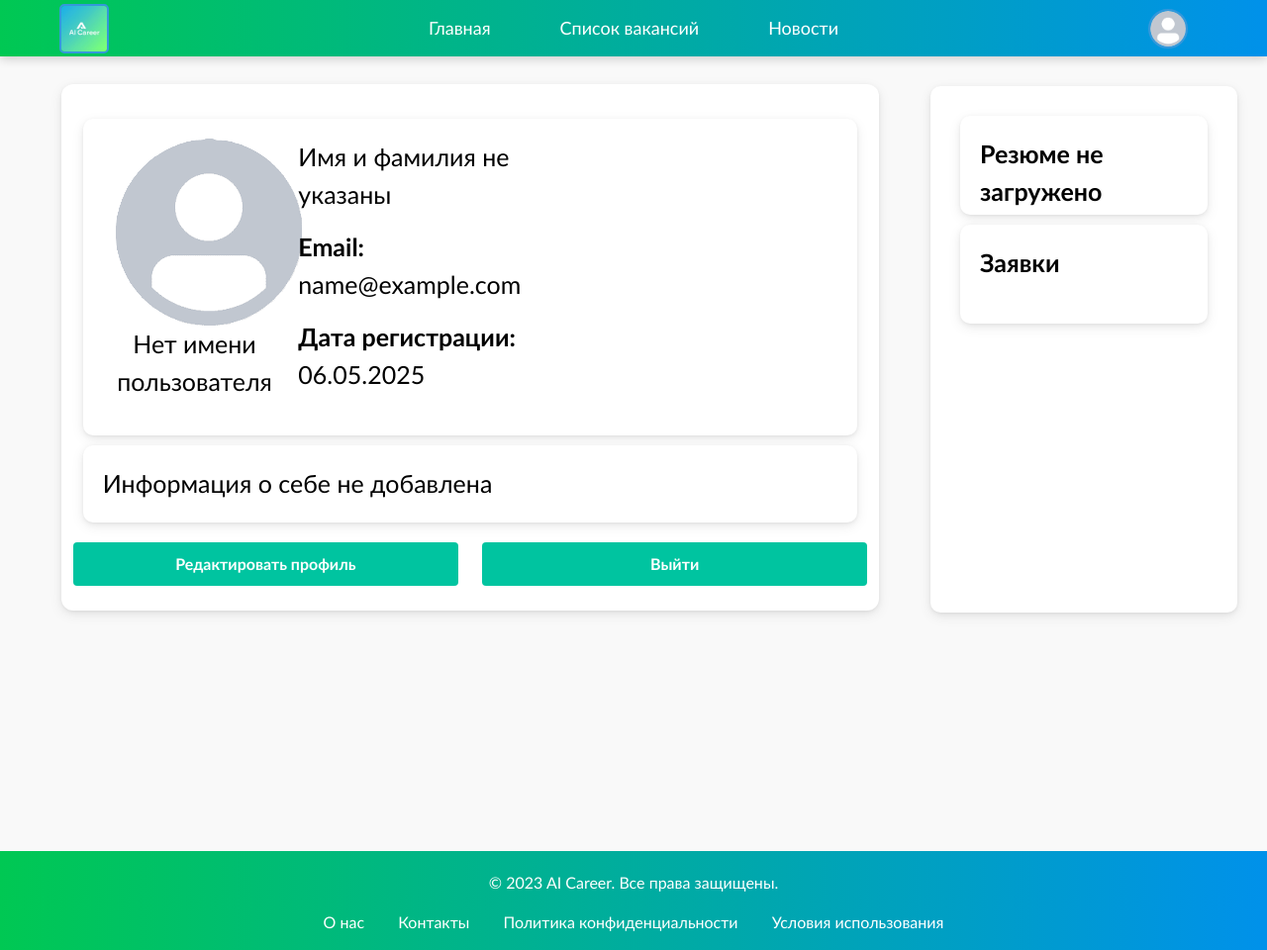
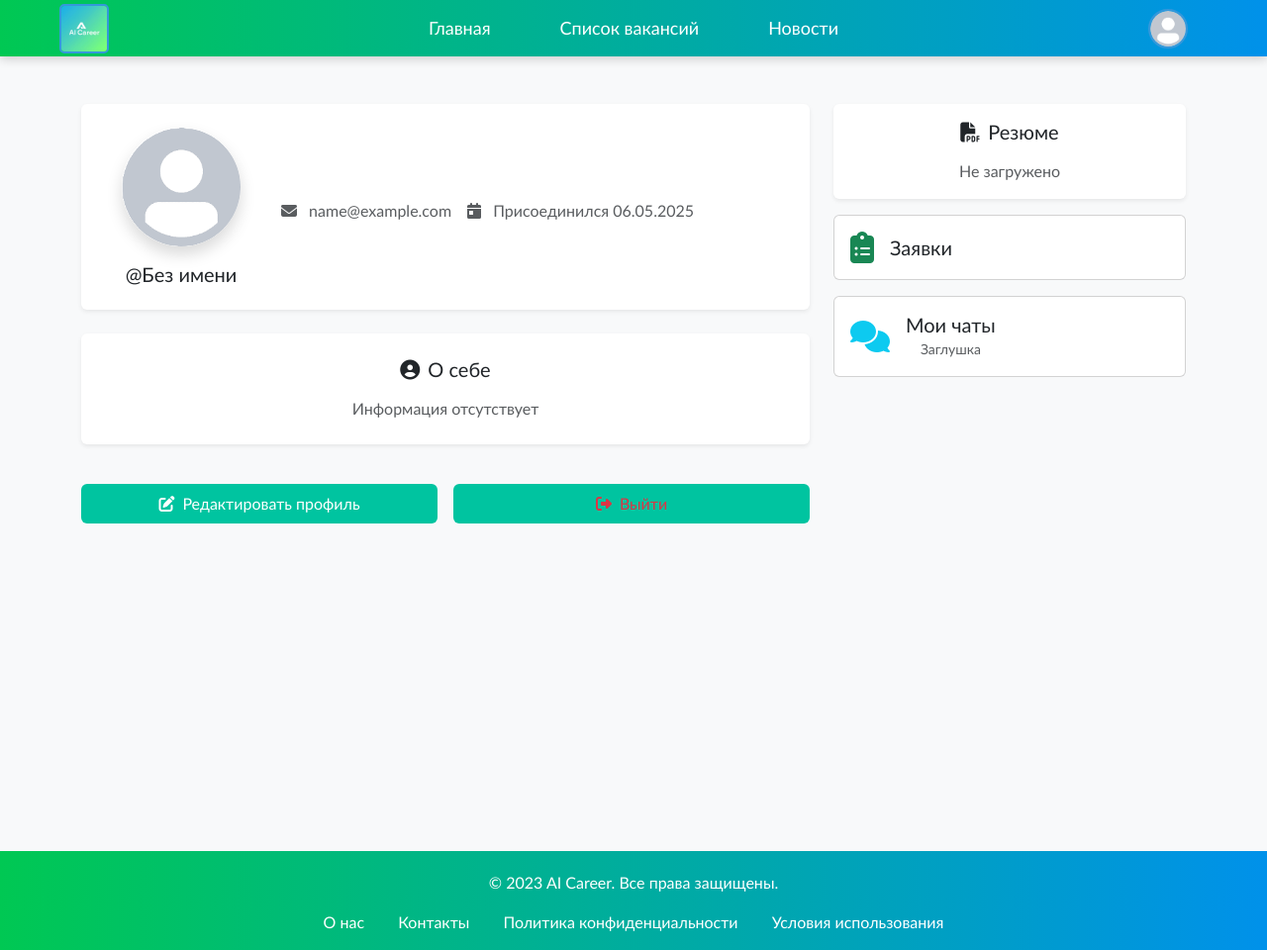
Before and after one commit to skyer12322/FinalProject, a Django app: page /profile/ in a window 1280 px wide. Shown: the whole page at 99% size. Run offline with Django 5.2, Linux system fonts and the light colour scheme; the visitor is signed in with stand-in values (Sample User, id 1); data that the repository does not hold is empty.

Commit message:
profile edit

```diff
--- a/RecruitHelper/templates/users/profile.html
+++ b/RecruitHelper/templates/users/profile.html
@@ -11,17 +11,31 @@
     <link rel="stylesheet" href="{% static 'css/styles.css' %}">
     <link rel="stylesheet" href="{% static 'css/users/profile.css' %}">
     <link href="https://cdn.jsdelivr.net/npm/bootstrap@5.3.0/dist/css/bootstrap.min.css" rel="stylesheet">
+    <link rel="stylesheet" href="https://cdnjs.cloudflare.com/ajax/libs/font-awesome/6.4.0/css/all.min.css">
     <script src="https://cdn.jsdelivr.net/npm/bootstrap@5.3.0/dist/js/bootstrap.bundle.min.js"></script>
     <link rel="icon" href="{% static 'favicon.ico' %}" type="image/x-icon">
+    <style>
+        :root {
+            --primary-color: #6366f1;
+            --hover-color: #4f46e5;
+            --background: #f8f9fa;
+        }
+    </style>
 </head>
 
-<body class="profile-body">
+<body class="profile-body bg-light">
     {% include "../main/menu.html" %}
-    <div class="row" style="margin:20px">
-        <div class="profile-detail-container col-md-8 flex-container">
-            <div style="margin-top: 10  px">
-                <div class="profile-card row card-box">
-                    <div class="col-3">
+
+    <div class="container-lg py-5">
+        <div class="row g-4">
+            <!-- Основная информация -->
+            <div class="col-lg-8">
+                <div class="card shadow-sm border-0 overflow-hidden">
+                    <div class="card-body p-4">
+                        <div class="row align-items-center">
+                            <!-- Аватар -->
+                            <div class="col-md-3 text-center">
+                                <div class="avatar-upload position-relative">
                                     <img src="
                                         {% if user|is_instance:'Company' and user.company.avatar %}
                                             {{ user.company.avatar.url }}
@@ -30,124 +44,142 @@
                                         {% else %}
                                             {% static 'images/default_avatar.png' %}
                                         {% endif %}"
-                            alt="Аватар пользователя"
-                            class="profile-avatar" style="align-content:center">
+                                        class="rounded-circle shadow"
+                                        width="120"
+                                        height="120"
+                                        alt="Аватар">
+                                </div>
                                 {% if user.role == 'user' %}
-                        {% if user.main_name%}
-                            <p class="profile-name" style="margin-top:10px; font-size:35px; margin-bottom:0px">
-                                @{{ user.main_name }}
-                            </p>
-                        {% else %}
-                            <p>
-                            Нет имени пользователя
-                            </p>
-                        {% endif %}
+                                <h5 class="mt-3 mb-0">
+                                    @{{ user.main_name|default:"Без имени" }}
+                                </h5>
                                 {% endif %}
                             </div>
-                    <div class="secondary-info col-5">
+
+                            <!-- Основные данные -->
+                            <div class="col-md-9 mt-4 mt-md-0">
+                                <div class="d-flex flex-column gap-2">
                                     {% if user.role == 'user' %}
-                            {% if user.cuser.first_name and user.cuser.last_name %}
-                            <p style="font-size: 35px"><strong>{{ user.cuser.first_name }} {{ user.cuser.last_name }}</strong></p>
+                                        <h2 class="mb-0">
+                                            {{ user.cuser.first_name|default:"" }} {{ user.cuser.last_name|default:"" }}
+                                        </h2>
                                     {% else %}
-                            <p>Имя и фамилия не указаны</p>
+                                        <h2 class="mb-0">{{ user.main_name }}</h2>
                                     {% endif %}
-                        {% else %}
-                            <p style="font-size: 35px">{{user.main_name}}</p>
-                        {% endif %}
-                        <p class="profile-email"><strong>Email:</strong> {{ user.email }}</p>
-                        <p class="profile-joined"><strong>Дата регистрации:</strong> {{ user.date_joined|date:"d.m.Y" }}</p>
-                        {% if user.role == 'company' %}
-                            <p><strong>Сайт:</strong>
-                                {% if user.company.website %}
-                                <a href="{{ user.company.website }}">{{ user.company.website }}</a>
-                                {% else %}
-                                Не указаны
-                                {% endif %}
-                            </p>
-                        {% endif %}
+
+                                    <div class="d-flex flex-wrap gap-3 text-muted">
+                                        <div>
+                                            <i class="fas fa-envelope me-2"></i>
+                                            {{ user.email }}
                                         </div>
+                                        <div>
+                                            <i class="fas fa-calendar-day me-2"></i>
+                                            Присоединился {{ user.date_joined|date:"d.m.Y" }}
                                         </div>
-
-                <div class="col-12 main-info-card">
-                    {% if user.role == 'user' %}
-                    <div class="col-12 main-info-card">
-                        <div class="bio card-box">
-                            {{ user.description|default:"Информация о себе не добавлена" }}
-                        </div>
-                    </div>
-                    {% elif user.role == 'company' %}
-                    <div class="bio card-box">
-                        <p><strong>Описание:</strong></p>
-                        {{ user.description|default:"Описание отсутствует" }}
+                                        {% if user.role == 'company' and user.company.website %}
+                                        <div>
+                                            <i class="fas fa-globe me-2"></i>
+                                            <a href="{{ user.company.website }}" class="text-decoration-none">
+                                                {{ user.company.website|truncatechars:20 }}
+                                            </a>
                                         </div>
                                         {% endif %}
-
-                    <div class="profile-actions row">
-                        <div class="col-6">
-                            {% if user.role == 'company' %}
-                            <button class="voting-list-button container btn" onclick="location.href='/profile/edit/';" type="button">
-                                Редактировать компанию
-                            </button>
-                            <button class="voting-list-button container btn" onclick="location.href='/vacancies/add/';" type="button">
-                                Добавить вакансию
-                            </button>
-                            {% elif user.role == 'user' %}
-                            <button class="voting-list-button container btn" onclick="location.href='/profile/edit/';" type="button">
-                                Редактировать профиль
-                            </button>
-                            {% endif %}
-                        </div>
-                        <div class="col-6">
-                            <button class="voting-list-button container btn" onclick="location.href='logout';" type="button">Выйти</button>
                                     </div>
                                 </div>
                             </div>
                         </div>
                     </div>
-        <div class="flex-container options card-box col-md-3">
-            {% if user.role == 'user' %}
-            <div class="resume card-box">
-                {% if user.cuser.resume %}
-                <a href="{{ user.cuser.resume.url }}"><p><strong>Скачать резюме</strong></p></a>
-                {% else %}
-                <p><strong>Резюме не загружено</strong></p>
+                </div>
+
+                <!-- Блок описания -->
+                <div class="card shadow-sm border-0 mt-4">
+                    <div class="card-body p-4">
+                        <h5 class="mb-3">
+                            <i class="fas fa-user-circle me-2"></i>О себе
+                        </h5>
+                        <div class="text-muted line-height-2">
+                            {{ user.description|default:"Информация отсутствует" }}
+                        </div>
+                    </div>
+                </div>
+
+                <!-- Действия -->
+                <div class="row g-3 mt-4">
+                    <div class="col-md-6">
+                        <a href="/profile/edit/" class="btn btn-primary w-100 d-flex align-items-center justify-content-center py-2">
+                            <i class="fas fa-edit me-2"></i>Редактировать профиль
+                        </a>
+                    </div>
+                    <div class="col-md-6">
+                        <a href="logout" class="btn btn-outline-danger w-100 d-flex align-items-center justify-content-center py-2">
+                            <i class="fas fa-sign-out-alt me-2"></i>Выйти
+                        </a>
+                    </div>
+                    {% if user.role == 'company' %}
+                    <div class="col-12">
+                        <a href="/vacancies/add/" class="btn btn-success w-100 d-flex align-items-center justify-content-center py-2">
+                            <i class="fas fa-plus-circle me-2"></i>Добавить вакансию
+                        </a>
+                    </div>
                     {% endif %}
                 </div>
-            {% elif user.role == 'company' %}
-            <a href="{% url 'profile_vacancies' %}">
-                <div class="vacancies card-box">
-                    <p><strong>Вакансии</strong></p>
+            </div>
+
+            <!-- Правая панель -->
+            <div class="col-lg-4">
+                <div class="sticky-top" style="top: 20px;">
+                    <div class="d-grid gap-3">
+                        {% if user.role == 'user' %}
+                        <div class="card shadow-sm border-0">
+                            <div class="card-body text-center">
+                                <h5 class="mb-3">
+                                    <i class="fas fa-file-pdf me-2"></i>Резюме
+                                </h5>
+                                {% if user.cuser.resume %}
+                                    <a href="{{ user.cuser.resume.url }}" class="btn btn-outline-primary w-100">
+                                        Скачать PDF
+                                    </a>
+                                {% else %}
+                                    <div class="text-muted">Не загружено</div>
+                                {% endif %}
+                            </div>
+                        </div>
+                        {% else %}
+                        <a href="{% url 'profile_vacancies' %}" class="card hover-shadow text-decoration-none">
+                            <div class="card-body d-flex align-items-center">
+                                <i class="fas fa-briefcase fa-2x me-3 text-primary"></i>
+                                <div>
+                                    <h5 class="mb-0">Вакансии</h5>
+                                </div>
                             </div>
                         </a>
                         {% endif %}
-            <a href="{% url 'applications' %}">
-                <div class="applications card-box">
-                    <p><strong>Заявки</strong></p>
+
+                        <a href="{% url 'applications' %}" class="card hover-shadow text-decoration-none">
+                            <div class="card-body d-flex align-items-center">
+                                <i class="fas fa-clipboard-list fa-2x me-3 text-success"></i>
+                                <div>
+                                    <h5 class="mb-0">Заявки</h5>
+                                </div>
+                            </div>
+                        </a>
+
+                        <!-- Новая кнопка "Мои чаты" -->
+                        <a href="#" class="card hover-shadow text-decoration-none">
+                            <div class="card-body d-flex align-items-center">
+                                <i class="fas fa-comments fa-2x me-3 text-info"></i>
+                                <div>
+                                    <h5 class="mb-0">Мои чаты</h5>
+                                    <small class="text-muted">Заглушка</small>
+                                </div>
                             </div>
                         </a>
                     </div>
                 </div>
             </div>
-    {% include "../main/footer.html" %}
-    <div class="modal fade" id="uploadResumeModal" tabindex="-1" aria-labelledby="uploadResumeModalLabel" aria-hidden="true">
-        <div class="modal-dialog">
-            <div class="modal-content">
-                <div class="modal-header">
-                    <h5 class="modal-title" id="uploadResumeModalLabel">Загрузить резюме</h5>
-                    <button type="button" class="btn-close" data-bs-dismiss="modal" aria-label="Close"></button>
-                </div>
-                <div class="modal-body">
-                    <form action="{% url 'upload_resume' %}" method="POST" enctype="multipart/form-data">
-                        {% csrf_token %}
-                        <div class="mb-3">
-                            <label for="resume" class="form-label">Выберите файл резюме</label>
-                            <input type="file" class="form-control" id="resume" name="resume" required>
-                        </div>
-                        <button type="submit" class="btn btn-primary">Загрузить</button>
-                    </form>
         </div>
     </div>
-        </div>
-    </div>
+
+    {% include "../main/footer.html" %}
 </body>
 </html>
```
Also changed, not shown: RecruitHelper/templates/users/profileedit.html (+71 -82 lines). Lines whose indentation alone changed are shown as unchanged.
